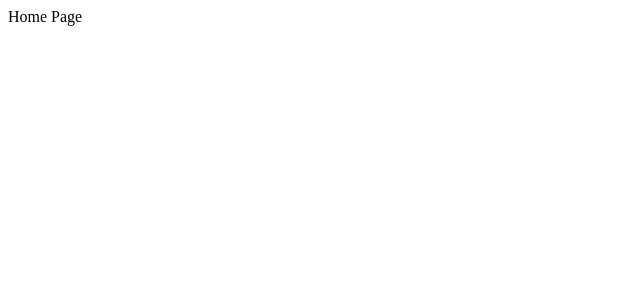
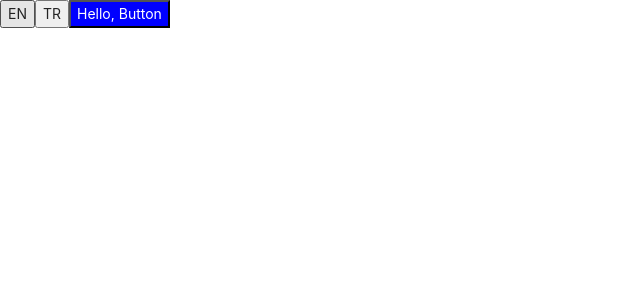
Before and after one commit to erhanyaylali1/Restaurant-Review-Client, a React (Create React App) app: page / in a window 1280 px wide. Shown: the top 300 px of the page, without its empty margins (0-640 px from the left). Built offline with nearby package versions, Linux system fonts and the light colour scheme.

Commit message:
i18n is configured, all packages are installed

```diff
--- a/src/App.tsx
+++ b/src/App.tsx
@@ -4,6 +4,7 @@ import { setScreenSize } from "./features/GeneralSlice";
 import { Routes, Route } from "react-router-dom";
 import HomePage from "./pages/HomePage";
 import SignInPage from "./pages/SignInPage";
+import "./app.css";
 
 const App = () => {
 	const dispatch = useDispatch();
--- /dev/null
+++ b/src/app.css
@@ -0,0 +1,15 @@
+@import "~antd/dist/antd.css";
+
+body {
+	margin: 0;
+	font-family: -apple-system, BlinkMacSystemFont, "Segoe UI", "Roboto",
+		"Oxygen", "Ubuntu", "Cantarell", "Fira Sans", "Droid Sans",
+		"Helvetica Neue", sans-serif;
+	-webkit-font-smoothing: antialiased;
+	-moz-osx-font-smoothing: grayscale;
+}
+
+code {
+	font-family: source-code-pro, Menlo, Monaco, Consolas, "Courier New",
+		monospace;
+}
--- a/src/index.css
+++ /dev/null
@@ -1,13 +0,0 @@
-body {
-  margin: 0;
-  font-family: -apple-system, BlinkMacSystemFont, 'Segoe UI', 'Roboto', 'Oxygen',
-    'Ubuntu', 'Cantarell', 'Fira Sans', 'Droid Sans', 'Helvetica Neue',
-    sans-serif;
-  -webkit-font-smoothing: antialiased;
-  -moz-osx-font-smoothing: grayscale;
-}
-
-code {
-  font-family: source-code-pro, Menlo, Monaco, Consolas, 'Courier New',
-    monospace;
-}
--- a/src/index.tsx
+++ b/src/index.tsx
@@ -3,6 +3,7 @@ import { BrowserRouter } from "react-router-dom";
 import { Provider } from "react-redux";
 import { store } from "./app/store";
 import App from "./App";
+import "./utils/i18n";
 
 const root = ReactDOM.createRoot(
 	document.getElementById("root") as HTMLElement
--- a/src/pages/HomePage.tsx
+++ b/src/pages/HomePage.tsx
@@ -1,7 +1,22 @@
 import React from "react";
+import styled from "styled-components";
+import { useTranslation } from "react-i18next";
 
 const HomePage = () => {
-	return <div>Home Page</div>;
+	const { t, i18n } = useTranslation();
+
+	return (
+		<div>
+			<button onClick={() => i18n.changeLanguage("en")}>EN</button>
+			<button onClick={() => i18n.changeLanguage("tr")}>TR</button>
+			<StyledButton>{t<string>("home_page.button_text")}</StyledButton>
+		</div>
+	);
 };
 
+const StyledButton = styled.button`
+	color: white;
+	background-color: blue;
+`;
+
 export default HomePage;
--- /dev/null
+++ b/src/utils/i18n.ts
@@ -0,0 +1,31 @@
+import i18n from "i18next";
+import { initReactI18next } from "react-i18next";
+import LanguageDetector from "i18next-browser-languagedetector";
+
+i18n.use(LanguageDetector)
+	.use(initReactI18next)
+	.init({
+		debug: true,
+		fallbackLng: "en",
+		interpolation: {
+			escapeValue: false,
+		},
+		resources: {
+			en: {
+				translation: {
+					home_page: {
+						button_text: "Hello, Button",
+					},
+				},
+			},
+			tr: {
+				translation: {
+					home_page: {
+						button_text: "Merhaba, Buton",
+					},
+				},
+			},
+		},
+	});
+
+export default i18n;
```
Also changed, not shown: package.json (+14 -0 lines).
